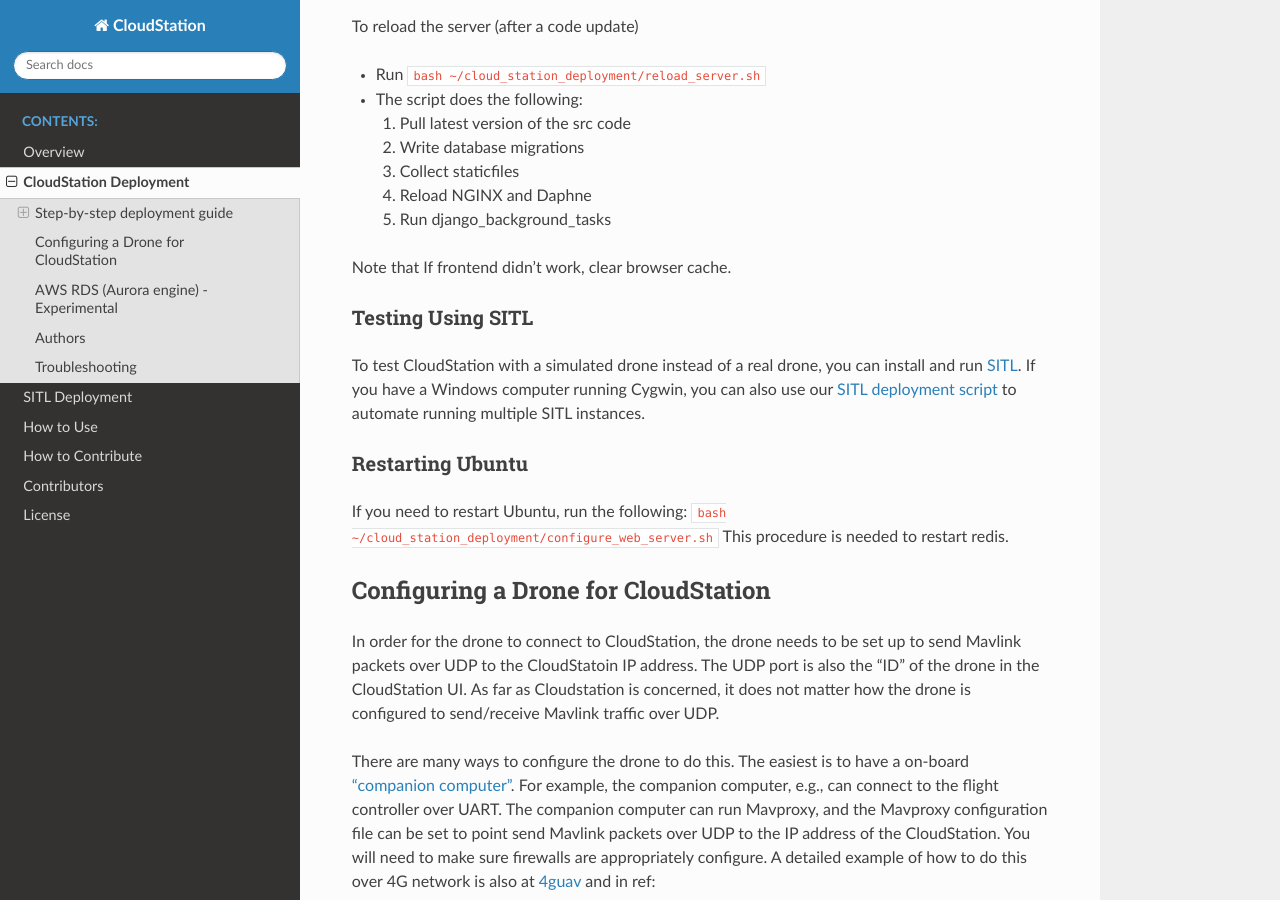
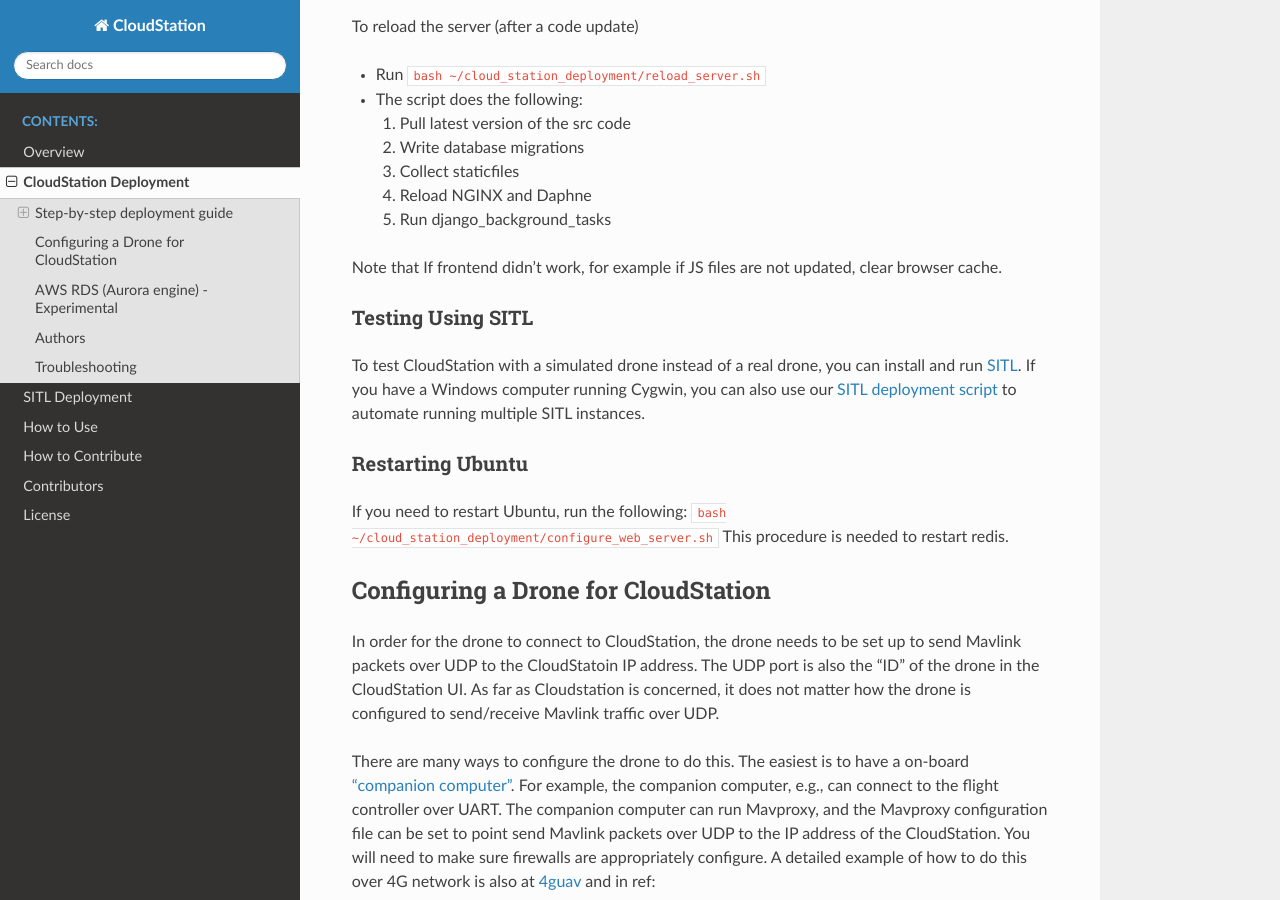
Before and after one commit to CloudStationTeam/docs, a Sphinx documentation site: the page built from source/deployment.md, in a window 1280 px wide and 900 px high, scrolled down 2877 px. Built offline with Sphinx 7.4.7 and the Read the Docs theme 2.0.0, drawn with Linux system fonts in a browser that asks for light colours.

Commit message:
Update deployment.md

```diff
--- a/source/deployment.md
+++ b/source/deployment.md
@@ -98,7 +98,7 @@
 
 
 
-Note that If frontend didn't work, clear browser cache.
+Note that If frontend didn't work, for example if JS files are not updated, clear browser cache.
 
 #### Testing Using SITL
 To test CloudStation with a simulated drone instead of a real drone, you can install and run [SITL](https://ardupilot.org/dev/docs/sitl-simulator-software-in-the-loop.html). If you have a Windows computer running Cygwin, you can also use our [SITL deployment script](https://github.com/CloudStationTeam/sitl_deployment) to automate running multiple SITL instances.
```
